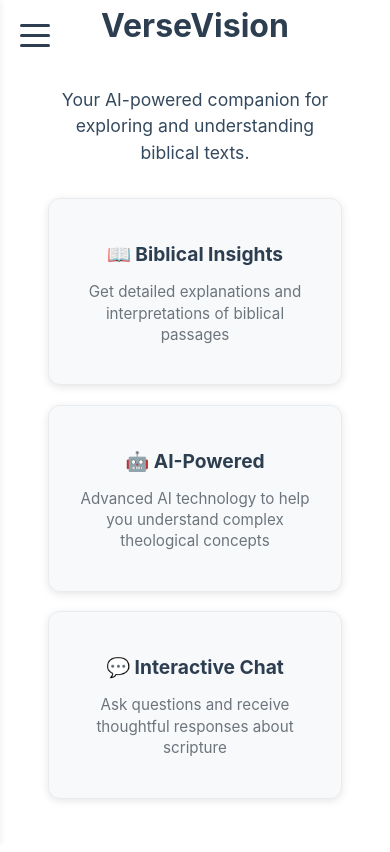
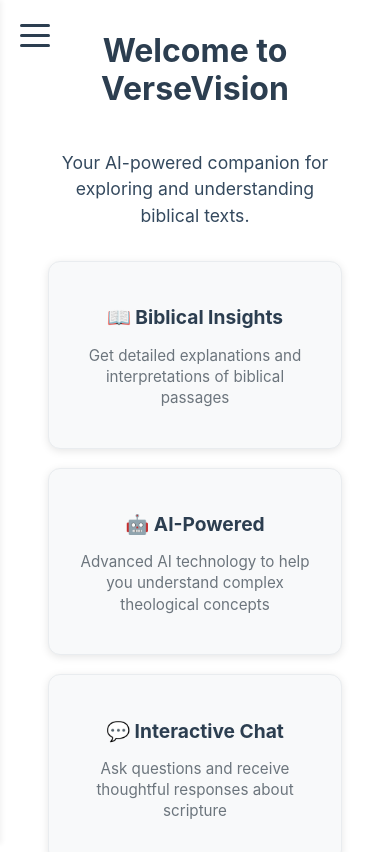
Before and after one commit to noahvogtli/VerseVision, a React (Create React App) app in the folder versevision/: page / in a window 390 px wide. Shown: the top 852 px of the page. Built offline with nearby package versions, Linux system fonts and the light colour scheme.

Commit message:
fixed homepage styling

```diff
--- a/versevision/src/App.css
+++ b/versevision/src/App.css
@@ -537,7 +537,6 @@
 
   .homepage-content {
     margin: 0;
-
     width: 90%;
     max-width: 100%;
     border-radius: 12px;
@@ -595,3 +594,14 @@
     line-height: 1.4;
   }
 }
+
+
+@media (max-width: 450px) {
+  .homepage-title {
+    font-size: 2rem;
+    margin-bottom: 1.5rem;
+    line-height: 1.2;
+    margin-top: 25dvh;
+  }
+
+}
```
